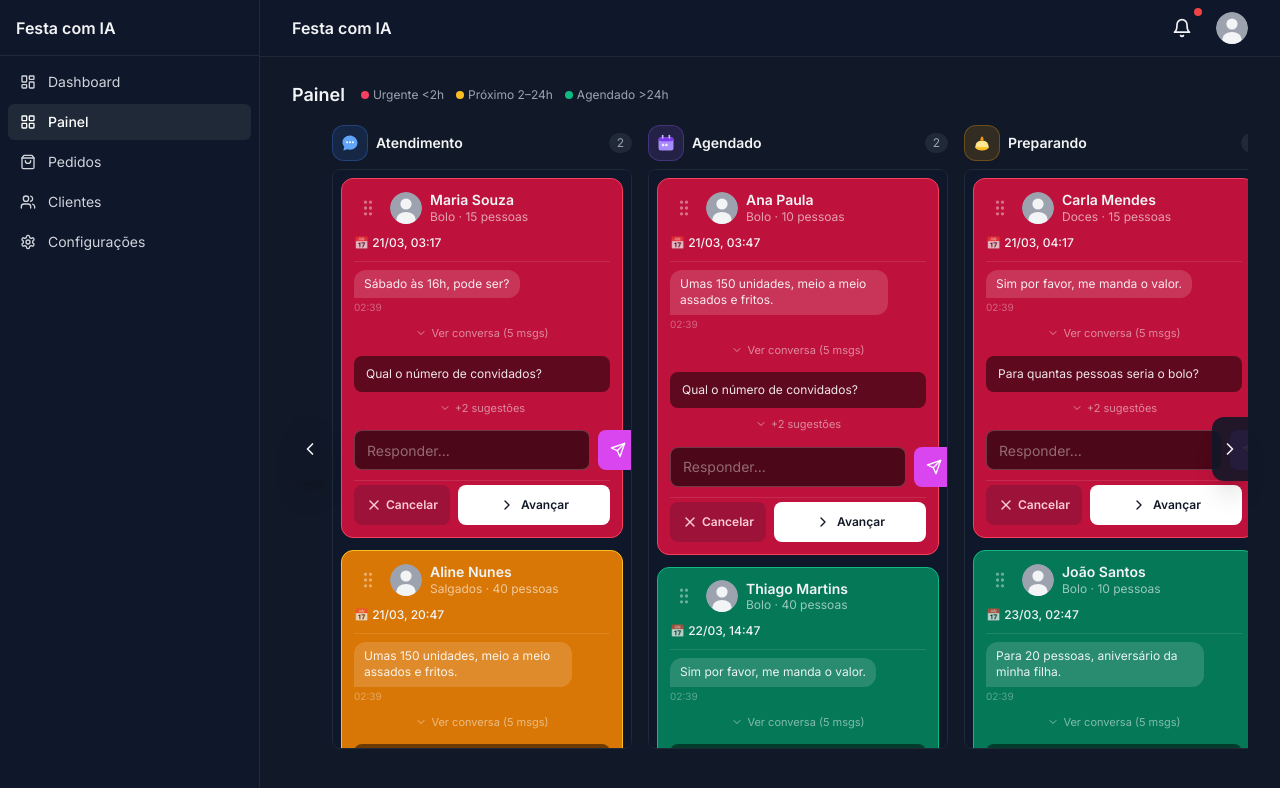
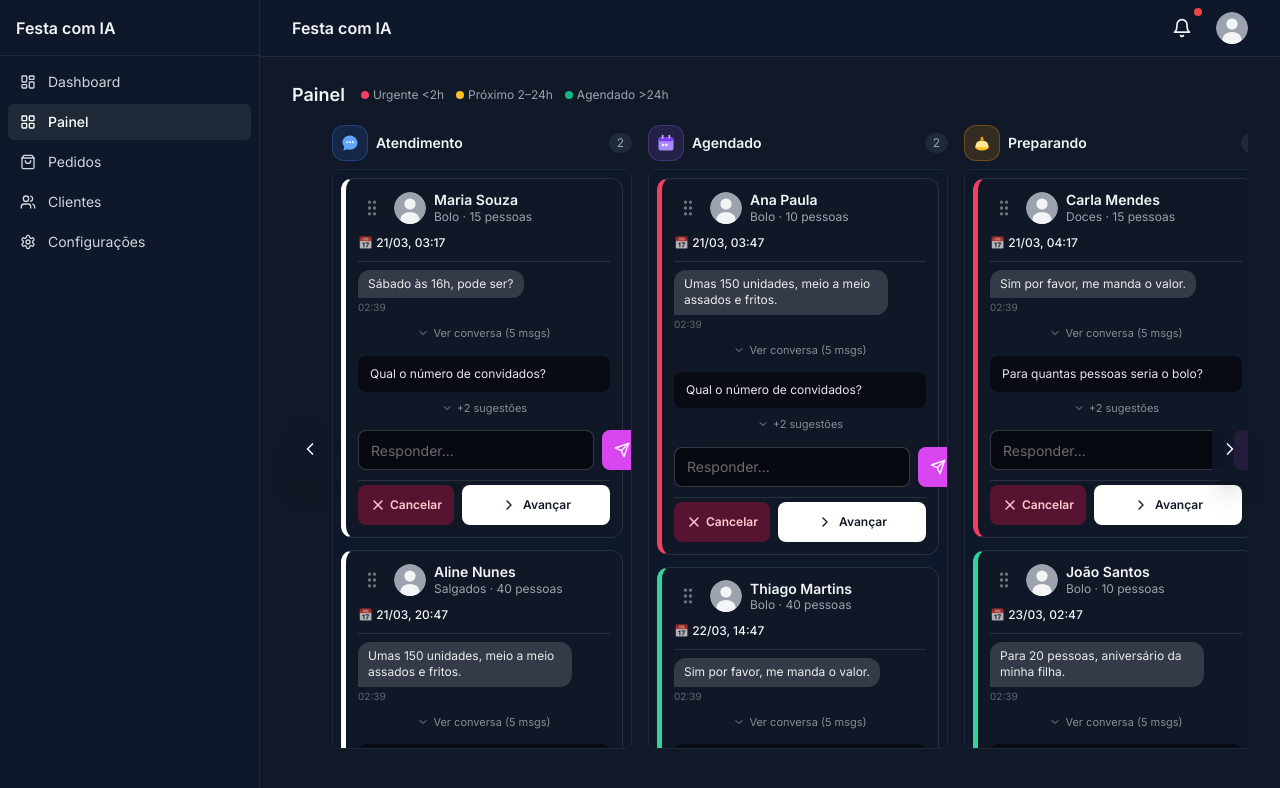
Before and after one commit to wallesonn/festa-com-ia, a Next.js app: page /painel in a window 1280 px wide. Shown: the top 788 px of the page. Built offline with nearby package versions, Linux system fonts and the light colour scheme.

Commit message:
Refactor PainelCard urgency styling to use left border indicators and add collapsible reply section with sent state feedback

```diff
--- a/components/painel/PainelCard.tsx
+++ b/components/painel/PainelCard.tsx
@@ -22,8 +22,14 @@ export function PainelCard({ order, onAdvance, onCancel }: PainelCardProps) {
   const [sent, setSent] = useState(false)
   const [expanded, setExpanded] = useState(false)
   const [expandedSuggestions, setExpandedSuggestions] = useState(false)
+  const [replyOpen, setReplyOpen] = useState(true)
   const suggestions = generateSuggestions(order.lastMessage)
-  const bg = urgencyBgClass(order.deliveryDatetime)
+  const bg =
+    order.painelStatus === 'atendimento'
+      ? 'bg-gray-900/90 border border-white/10 border-l-[5px] border-l-white'
+      : order.painelStatus === 'entregue' || order.painelStatus === 'cancelado'
+        ? 'bg-gray-900/90 border border-white/10'
+        : urgencyBgClass(order.deliveryDatetime)
 
   const isLast = order.painelStatus === 'entregue' || order.painelStatus === 'cancelado'
   const isCancelled = order.painelStatus === 'cancelado'
@@ -47,6 +53,8 @@ export function PainelCard({ order, onAdvance, onCancel }: PainelCardProps) {
     if (!reply.trim()) return
     setSent(true)
     setReply('')
+    setReplyOpen(false)
+    setExpandedSuggestions(false)
     setTimeout(() => setSent(false), 2000)
   }
 
@@ -92,7 +100,9 @@ export function PainelCard({ order, onAdvance, onCancel }: PainelCardProps) {
         </button>
       </div>
 
-      {/* Sugestões */}
+      {/* Sugestões + Campo de resposta */}
+      {replyOpen ? (
+        <>
           <div className="flex flex-col gap-1">
             {(expandedSuggestions ? suggestions : suggestions.slice(0, 1)).map((sug, i) => (
               <button
@@ -115,7 +125,6 @@ export function PainelCard({ order, onAdvance, onCancel }: PainelCardProps) {
             )}
           </div>
 
-      {/* Campo de resposta */}
           <div className="flex gap-2 items-center">
             <input
               type="text"
@@ -123,7 +132,7 @@ export function PainelCard({ order, onAdvance, onCancel }: PainelCardProps) {
               value={reply}
               onChange={e => setReply(e.target.value)}
               onKeyDown={e => e.key === 'Enter' && handleSend()}
-          placeholder={sent ? 'Enviado!' : 'Responder...'}
+              placeholder="Responder..."
               className="flex-1 h-10 rounded-lg border border-white/20 bg-black/60 px-3 text-sm text-gray-100 placeholder:text-white/40 focus:outline-none focus:ring-2 focus:ring-primary"
             />
             <button
@@ -134,6 +143,15 @@ export function PainelCard({ order, onAdvance, onCancel }: PainelCardProps) {
               <Send className="h-4 w-4" />
             </button>
           </div>
+        </>
+      ) : (
+        <button
+          onClick={() => setReplyOpen(true)}
+          className="w-full flex items-center justify-center gap-1.5 text-[11px] text-white/40 hover:text-white/70 py-1 transition-colors"
+        >
+          {sent ? <><Send className="h-3 w-3 text-emerald-400" /><span className="text-emerald-400">Enviado!</span></> : <><ChevronDown className="h-3 w-3" /> Responder</>}
+        </button>
+      )}
 
       {/* Ações de etapa */}
       {!isCancelled && (
--- a/lib/utils.ts
+++ b/lib/utils.ts
@@ -87,10 +87,11 @@ export function urgencyBorderClass(deliveryIso: string): string {
 
 export function urgencyBgClass(deliveryIso: string): string {
   const level = urgencyLevel(deliveryIso)
-  if (level === 'vermelho') return 'bg-rose-700 border-rose-500'
-  if (level === 'laranja') return 'bg-amber-600 border-amber-400'
-  return 'bg-emerald-700 border-emerald-500'
+  if (level === 'vermelho') return 'bg-gray-900/90 border border-white/10 border-l-[5px] border-l-rose-500'
+  if (level === 'laranja') return 'bg-gray-900/90 border border-white/10 border-l-[5px] border-l-amber-400'
+  return 'bg-gray-900/90 border border-white/10 border-l-[5px] border-l-emerald-400'
 }
+
 
 export function urgencyBadgeClass(deliveryIso: string): string {
   const level = urgencyLevel(deliveryIso)
```
Lines whose indentation alone changed are shown as unchanged.
